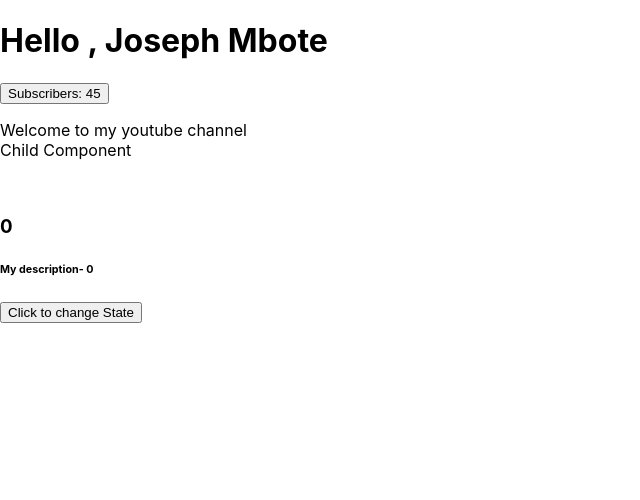
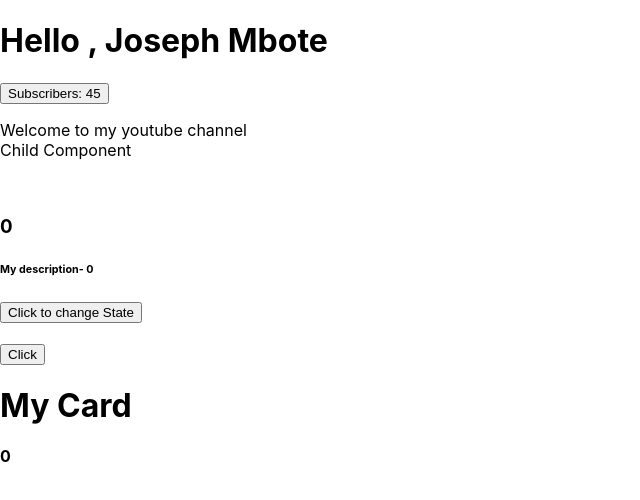
Before and after one commit to Mbote-Joseph/React-Learning-Contd, a React (Create React App) app: page / in a window 1280 px wide. Shown: the top 500 px of the page, without its empty margins (0-640 px from the left). Built offline with nearby package versions, Linux system fonts and the light colour scheme.

Commit message:
React Props and state

```diff
--- a/src/App.js
+++ b/src/App.js
@@ -36,6 +36,22 @@ function Child() {
   return <div>Child Component</div>;
 }
 
+function Card() {
+  const [count, setCount] = useState(0);
+
+  const handleCardClick = () => {
+    setCount((count) => count + 1);
+  };
+
+  return (
+    <Fragment>
+      <button onClick={handleCardClick}>Click </button>
+      <h1>My Card</h1>
+      <h4>{count}</h4>
+    </Fragment>
+  );
+}
+
 function App() {
   return (
     <div>
@@ -45,6 +61,9 @@ function App() {
         <br />
         <Child />
       </Youtube>
+      <br />
+      <br />
+      <Card />
     </div>
   );
 }
```
